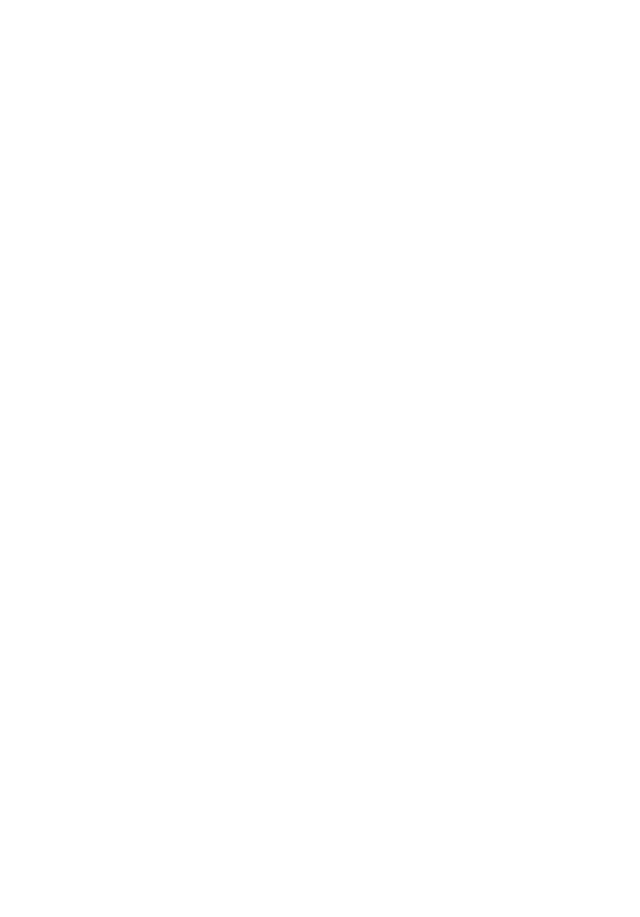
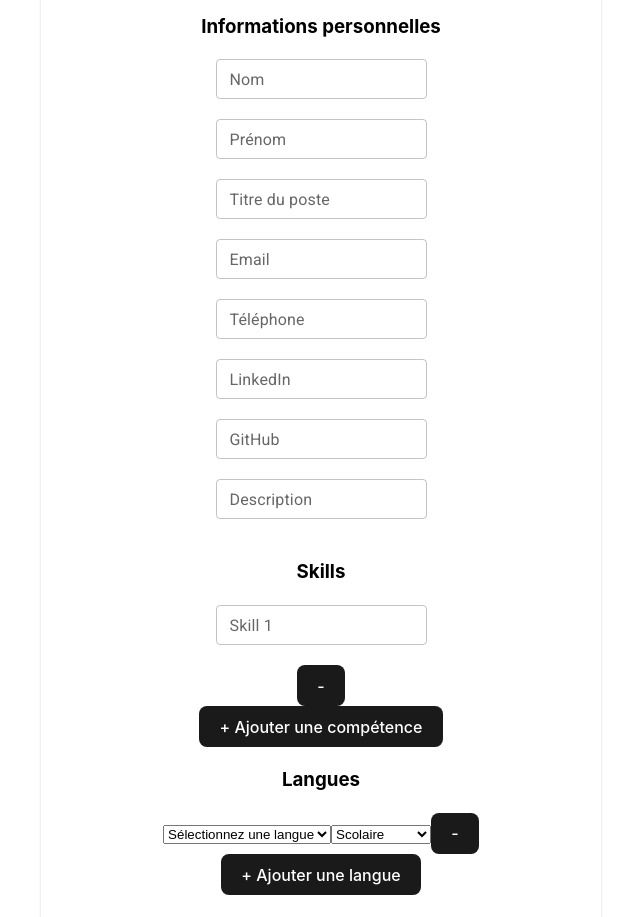
Before and after one commit to Louisrca/generateur-cv-grp1, a React (Vite) app in the folder web/: page /createcv in a window 1280 px wide. Before the commit this address had no page. Shown: the part 160-1077 px from the top of the page, without its empty margins (319-959 px from the left). Before the commit the page ends 800 px from the top, so only its background shows below. Built offline with nearby package versions, Linux system fonts and the light colour scheme.

Commit message:
create-cv

```diff
--- a/web/src/App.jsx
+++ b/web/src/App.jsx
@@ -2,6 +2,7 @@
 import { Routes, Route } from "react-router-dom";
 import Register from "./pages/Register/Register";
 import { QueryClient, QueryClientProvider } from "@tanstack/react-query";
+import Createcv from "./pages/CreateCV/CreateCV";
 
 function App() {
   const queryClient = new QueryClient();
@@ -9,6 +10,7 @@
     <QueryClientProvider client={queryClient}>
       <Routes>
         <Route path="/register" element={<Register />} />
+        <Route path="/createcv" element={<Createcv />} />
       </Routes>
     </QueryClientProvider>
   );
--- /dev/null
+++ b/web/src/composant/CreateCard/CreateCard.jsx
@@ -0,0 +1,182 @@
+import React, { useState } from "react";
+import { InputText } from "../InputText/InputText";
+import styles from "./CreateCard.module.css";
+import CardWrapper from "../CardWrapper/CardWrappers";
+import { useRegisterUser } from "../../api/auth/register";
+
+const languageOptions = [
+    "Anglais",
+    "Français",
+    "Espagnol",
+    "Allemand",
+    "Chinois",
+    "Italien",
+    "Japonais",
+    "Arabe",
+    "Russe",
+    "Portugais",
+  ];
+
+export const CreateCard = () => {
+  const registerUser = useRegisterUser();
+
+  const [skills, setSkills] = useState([""]);
+  const [languages, setLanguages] = useState([{ name: "", level: "" }]);
+
+  const handleSubmit = (e) => {
+    e.preventDefault();
+    const formData = new FormData(e.target);
+    const data = Object.fromEntries(formData.entries());
+    data.skills = skills.filter((skill) => skill.trim() !== "");
+    data.languages = languages.filter(
+      (lang) => lang.name.trim() !== "" && lang.level.trim() !== ""
+    );
+    data.areaOfInterests = data.areaOfInterests
+      ? data.areaOfInterests.split(",")
+      : [];
+    registerUser.mutate(data);
+  };
+
+  const addSkill = () => setSkills([...skills, ""]);
+  const updateSkill = (index, value) => {
+    const updatedSkills = [...skills];
+    updatedSkills[index] = value;
+    setSkills(updatedSkills);
+  };
+  const removeSkill = (index) =>
+    setSkills(skills.filter((_, i) => i !== index));
+
+  const addLanguage = () =>
+    setLanguages([...languages, { name: "", level: "" }]);
+  const updateLanguage = (index, field, value) => {
+    const updatedLanguages = [...languages];
+    updatedLanguages[index][field] = value;
+    setLanguages(updatedLanguages);
+  };
+  const removeLanguage = (index) =>
+    setLanguages(languages.filter((_, i) => i !== index));
+
+  return (
+    <section className={styles.createCardContainer}>
+      <CardWrapper>
+        <h2>Créé ton CV</h2>
+        <form className={styles.formContainer} onSubmit={handleSubmit}>
+          {/* Informations personnelles */}
+          <h3>Informations personnelles</h3>
+          <InputText label="Nom" inputName="lastname" />
+          <InputText label="Prénom" inputName="name" />
+          <InputText label="Titre du poste" inputName="jobTitle" />
+          <InputText label="Email" inputName="email" />
+          <InputText label="Téléphone" inputName="phone" />
+          <InputText label="LinkedIn" inputName="linkedin" />
+          <InputText label="GitHub" inputName="github" />
+          <InputText label="Description" inputName="description" multiline />
+
+                    {/* Compétences */}
+                    <h3>Skills</h3>
+          {skills.map((skill, index) => (
+            <div key={index} className={styles.skillRow}>
+              <InputText
+                label={`Skill ${index + 1}`}
+                inputName={`skill-${index}`}
+                value={skill}
+                onChange={(e) => updateSkill(index, e.target.value)}
+              />
+              <button
+                type="button"
+                onClick={() => removeSkill(index)}
+                className={styles.removeButton}
+              >
+                -
+              </button>
+            </div>
+          ))}
+          <button type="button" onClick={addSkill} className={styles.addButton}>
+            + Ajouter une compétence
+          </button>
+
+         {/* Langues */}
+         <h3>Langues</h3>
+          {languages.map((lang, index) => (
+            <div key={index} className={styles.languageRow}>
+              <select
+                value={lang.name}
+                onChange={(e) =>
+                  updateLanguage(index, "name", e.target.value)
+                }
+                required
+              >
+                <option value="">Sélectionnez une langue</option>
+                {languageOptions.map((opt) => (
+                  <option key={opt} value={opt}>
+                    {opt}
+                  </option>
+                ))}
+              </select>
+              <select
+                value={lang.level}
+                onChange={(e) =>
+                  updateLanguage(index, "level", e.target.value)
+                }
+                required
+              >
+                <option value="Scolaire">Scolaire</option>
+                <option value="Intermédiaire">Intermédiaire</option>
+                <option value="Courant">Courant</option>
+                <option value="Expert">Expert</option>
+              </select>
+              <button
+                type="button"
+                onClick={() => removeLanguage(index)}
+                className={styles.removeButton}
+              >
+                -
+              </button>
+            </div>
+          ))}
+          <button
+            type="button"
+            onClick={addLanguage}
+            className={styles.addButton}
+          >
+            + Ajouter une langue
+          </button>
+
+          {/* Expériences */}
+          <h3>Expériences professionnelles</h3>
+          <InputText
+            label="Expériences"
+            inputName="experiences"
+            placeholder='[{"title": "Software Engineer", "company": "Tech Solutions", "startYear": "2020-01-01", "endYear": "2022-12-31", "description": "Developed scalable web applications"}]'
+            multiline
+          />
+
+          {/* Éducation */}
+          <h3>Éducation</h3>
+          <InputText
+            label="Éducation"
+            inputName="educations"
+            placeholder='[{"school": "Tech University", "degree": "Bachelor of Computer Science", "startYear": "2015-09-01", "endYear": "2019-06-30"}]'
+            multiline
+          />
+
+          {/* Centres d'intérêt */}
+          <h3>Centres d'intérêt</h3>
+          <InputText label="Centres d'intérêt" inputName="areaOfInterests" />
+
+          {/* Option visibilité */}
+          <h3>Paramètres</h3>
+          <div>
+            <label>
+              <input type="checkbox" name="isPublic" /> Rendre ce CV public
+            </label>
+          </div>
+          {/* Bouton de soumission */}
+          <button type="submit" className={styles.submitButton}>
+            Soumettre le CV
+          </button>
+        </form>
+      </CardWrapper>
+    </section>
+  );
+};
--- /dev/null
+++ b/web/src/composant/CreateCard/CreateCard.module.css
@@ -0,0 +1,14 @@
+.createCardContainer {
+    width: 35rem;
+  }
+
+.formContainer {
+    display: flex;
+    flex-direction: column;
+    justify-content: center;
+    align-items: center;
+    margin-top: 50px;
+    margin-bottom: 25px;
+    width: 100%;
+    color: black;
+  }
--- a/web/src/index.css
+++ b/web/src/index.css
@@ -42,6 +42,7 @@
   font-weight: 500;
   font-family: inherit;
   background-color: #1a1a1a;
+  color: white;
   cursor: pointer;
   transition: border-color 0.25s;
 }
--- /dev/null
+++ b/web/src/pages/Createcv/Createcv.jsx
@@ -0,0 +1,10 @@
+import { CreateCard } from "../../composant/CreateCard/CreateCard";
+import styles from "./Createcv.module.css";
+
+export default function Createcv() {
+    return (
+      <div className={styles.CreatecvContainer}>
+        <CreateCard />
+      </div>
+    );
+  }
--- /dev/null
+++ b/web/src/pages/Createcv/Createcv.module.css
@@ -0,0 +1,3 @@
+.CreatecvContainer{
+    color: black;
+}
```
